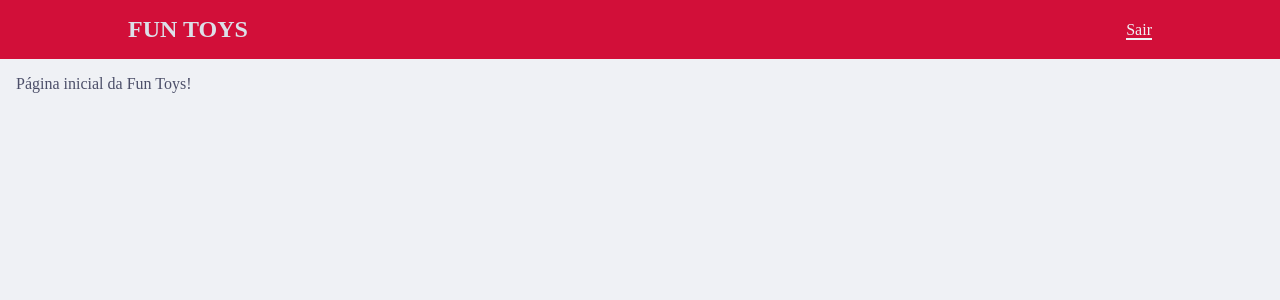
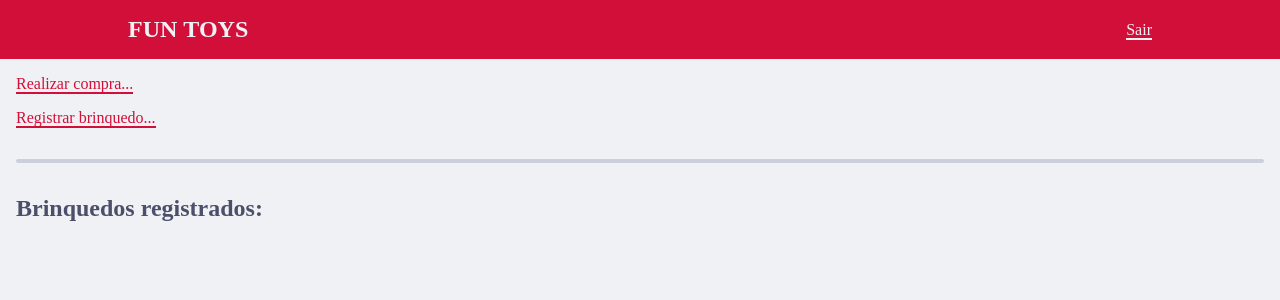
Before and after one commit to Denilseven/classes, a Flask app: page / in a window 1280 px wide. Shown: the top 300 px of the page. Run offline with Flask 3, Linux system fonts and the light colour scheme; the visitor is signed in with stand-in values (Sample User, id 1); data that the repository does not hold is empty.

Commit message:
Register and display toys

```diff
--- a/outros/fun-toys-site/app.py
+++ b/outros/fun-toys-site/app.py
@@ -1,9 +1,10 @@
-import db
+import sqlite3, db
 from flask import Flask, render_template, session, request, redirect
 from flask_session import Session
-from helpers import apology, login_required
+from helpers import apology, login_required, brl
 
 app = Flask(__name__)
+app.jinja_env.filters["brl"] = brl
 
 # Configure session to use filesystem (instead of signed cookies)
 app.config["SESSION_PERMANENT"] = False
@@ -22,8 +23,18 @@ def after_request(response):
     return response
 
 @app.route("/")
+@login_required
 def index():
-    return render_template("index.html")
+    conn = sqlite3.connect("banco.db", check_same_thread=True)
+    conn.row_factory = sqlite3.Row
+    cur = conn.cursor()
+
+    cur.execute("SELECT nome, fabricante, valor, estoque FROM brinquedo ORDER BY nome DESC;")
+    toys_data = cur.fetchall()
+    cur.close()
+    conn.close()
+
+    return render_template("index.html", toys_data = toys_data)
 
 @app.route("/login", methods=["GET", "POST"])
 def login():
@@ -47,3 +58,26 @@ def login():
 def logout():
     session.clear()
     return redirect("/")
+
+@app.route("/registertoy", methods=["GET", "POST"])
+@login_required
+def registertoy():
+    if request.method == "POST":
+        toyname = request.form.get("toyname")
+        manufacturer = request.form.get("manufacturer")
+        value = request.form.get("value")
+        quantity = request.form.get("quantity")
+
+        if (not toyname or not manufacturer or not value or not quantity):
+            return apology("Todos os campos são necessários")
+
+        conn = sqlite3.connect("banco.db", check_same_thread=True)
+        cur = conn.cursor()
+        cur.execute("INSERT INTO brinquedo(nome, fabricante, valor, estoque) VALUES(?, ?, ?, ?);", (toyname, manufacturer, value, quantity))
+        conn.commit()
+        conn.close() # kinda crazy all these lines for one thingy
+
+        return redirect("/")
+
+    else:
+        return render_template("registertoy.html")
--- a/outros/fun-toys-site/db.py
+++ b/outros/fun-toys-site/db.py
@@ -1,9 +1,9 @@
 import sqlite3
 
-conn = sqlite3.connect('banco.db')
-cur = conn.cursor()
+def init_db():
+    conn = sqlite3.connect('banco.db')
+    cur = conn.cursor()
 
-def init_db():
     cur.execute(
         """
         CREATE TABLE IF NOT EXISTS pessoa(
--- a/outros/fun-toys-site/helpers.py
+++ b/outros/fun-toys-site/helpers.py
@@ -12,3 +12,8 @@ def login_required(f):
             return redirect("/login")
         return f(*args, **kwargs)
     return decorated_function
+
+def brl(value):
+    s = f"{value:,.2f}" # is this the best way to do it??
+    s.replace(",", "X").replace(".", ",").replace("X", ".")
+    return f"R$ {s}"
--- a/outros/fun-toys-site/static/styles.css
+++ b/outros/fun-toys-site/static/styles.css
@@ -50,6 +50,10 @@ a:visited {
     color: var(--cl-mauve);
 }
 
+.logo {
+    border-bottom: 0px solid currentColor;
+}
+
 body {
     background-color: var(--cl-base);
     color: var(--cl-text);
@@ -65,11 +69,15 @@ nav {
     padding: 1rem 10vw;
 }
 
-nav ul {
+ul {
     display: flex;
-    flex-direction: row;
+    flex-direction: column;
     gap: 1rem;
     list-style-type: none;
+}
+
+nav ul {
+    flex-direction: row;
 }
 
 nav a,
@@ -80,3 +88,37 @@ nav a:visited {
 main {
     padding: 1rem;
 }
+
+form {
+    display: flex;
+    flex-direction: column;
+    margin: 1rem 0;
+}
+
+button,
+input {
+    margin-bottom: 1rem;
+    max-width: 30rem;
+    padding: 0.5rem;
+}
+
+hr {
+    border-radius: 3px;
+    border: 0.15rem solid var(--cl-surface0);
+    margin: 2rem 0;
+}
+
+.toys_shelf {
+    display: flex;
+    flex-direction: row;
+    flex-wrap: wrap;
+    gap: 1rem;
+    margin: 1rem 0;
+}
+
+.toy_block {
+    border-radius: 3px;
+    border: 0.3rem solid var(--cl-surface0);
+    padding: 1rem;
+    width: fit-content;
+}
--- a/outros/fun-toys-site/templates/index.html
+++ b/outros/fun-toys-site/templates/index.html
@@ -3,5 +3,22 @@
 {% block title %}Início{% endblock %}
 
 {% block main %}
-    <p>Página inicial da Fun Toys!</p>
+    <ul>
+        <p><a href="#">Realizar compra...</a></p>
+        <p><a href="registertoy">Registrar brinquedo...</a></p>
+    </ul>
+
+    <hr>
+
+    <h2>Brinquedos registrados:</h2>
+
+    <div class="toys_shelf">
+        {% for toy in toys_data %}
+        <div class="toy_block">
+            <p><strong>{{ toy.nome }}</strong> - {{ toy.fabricante }}</p>
+            <p>{{ toy.valor | brl }}</p>
+            <p>{{ toy.estoque }} em estoque.</p>
+        </div>
+        {% endfor %}
+    </div>
 {% endblock %}
--- a/outros/fun-toys-site/templates/layout.html
+++ b/outros/fun-toys-site/templates/layout.html
@@ -11,7 +11,7 @@
 
 <body>
     <nav>
-        <h1>FUN TOYS</h1>
+        <h1><a class="logo" href="/">FUN&nbsp;TOYS</a></h1>
         <ul>
             {% if session["user_id"] %}
             <li><p><a href="/logout">Sair</a></p></li>
--- a/outros/fun-toys-site/templates/login.html
+++ b/outros/fun-toys-site/templates/login.html
@@ -6,8 +6,8 @@
     <h2>Login</h2>
 
     <form action="/login" method="post">
-        <input autocomplete="off" autofocus class="form-control mx-auto w-auto" name="username" placeholder="Usuário" type="text">
-        <input autocomplete="off" class="form-control mx-auto w-auto" name="password" placeholder="Senha" type="password">
+        <input autocomplete="off" autofocus name="username" placeholder="Usuário" type="text">
+        <input autocomplete="off" name="password" placeholder="Senha" type="password">
         <button class="btn btn-primary" type="submit">Entrar</button>
     </form>
 {% endblock %}
```
Also changed, not shown: outros/fun-toys-site/templates/registertoy.html (added, +23 -0 lines).
